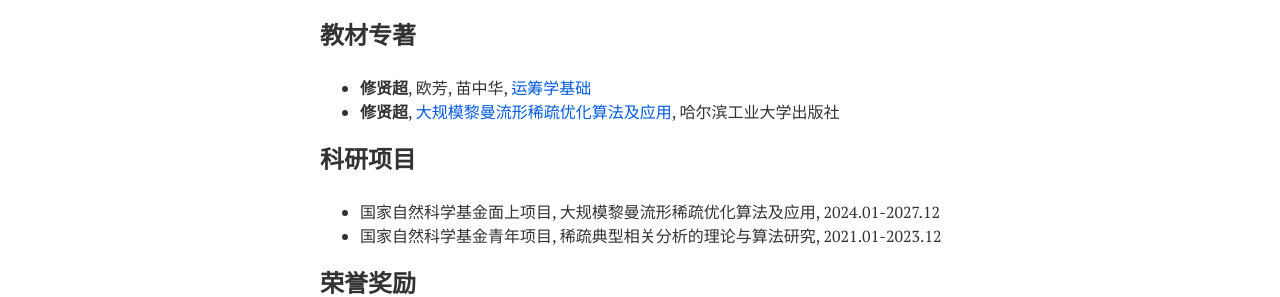
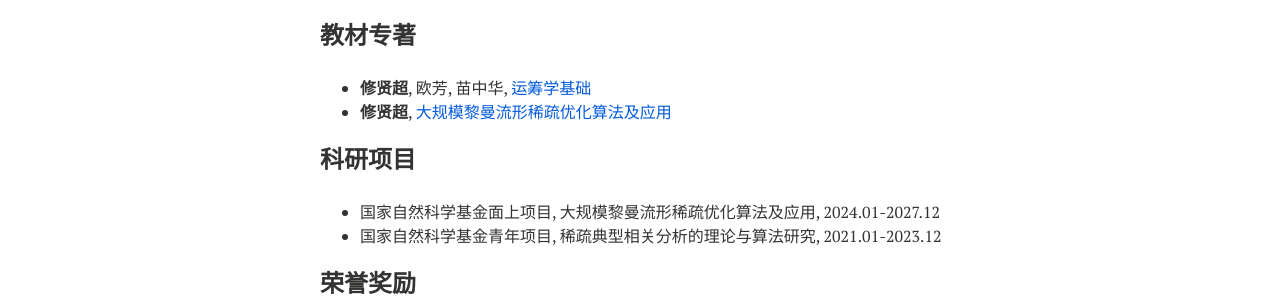
Before and after one commit to xianchaoxiu/xianchaoxiu.github.io, a Jekyll site: the page built from chinese/index.md, in a window 1280 px wide. Shown: the part 967-1264 px from the top of the page. Built offline with Jekyll 4.4.1, drawn with Linux system fonts in a browser that asks for light colours; nearby versions of some CDN libraries.

Commit message:
Update index.md

```diff
--- a/chinese/index.md
+++ b/chinese/index.md
@@ -45,7 +45,7 @@ share: false
 
 ### 教材专著
 * <b>修贤超</b>, 欧芳, 苗中华, <a href="https://xianchaoxiu.github.io/chinese/book/OR/" class="textlink" target="_blank"> 运筹学基础</a> <br>
-* <b>修贤超</b>, <a href="https://xianchaoxiu.github.io/chinese/book/OPT/" class="textlink" target="_blank">大规模黎曼流形稀疏优化算法及应用</a>, 哈尔滨工业大学出版社  <br>
+* <b>修贤超</b>, <a href="https://xianchaoxiu.github.io/chinese/book/OPT/" class="textlink" target="_blank">大规模黎曼流形稀疏优化算法及应用</a>  <br>
 
 
 
```
